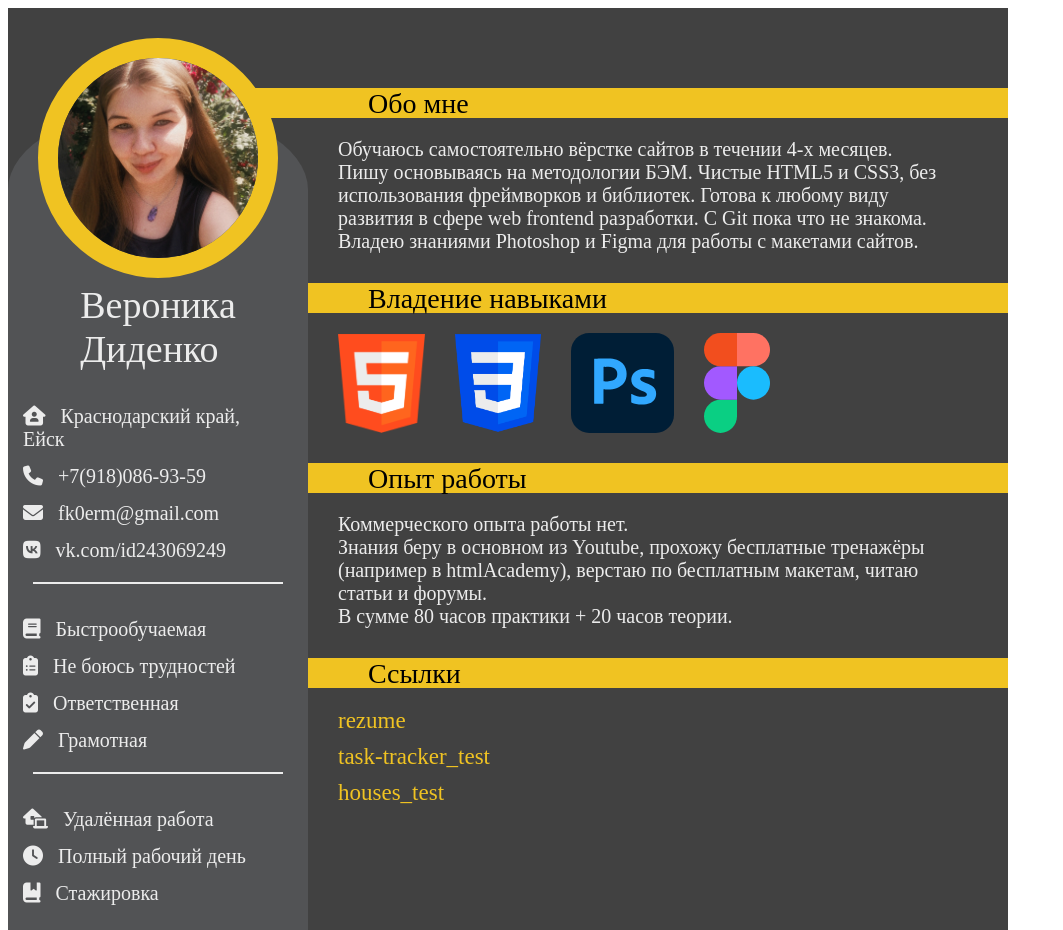
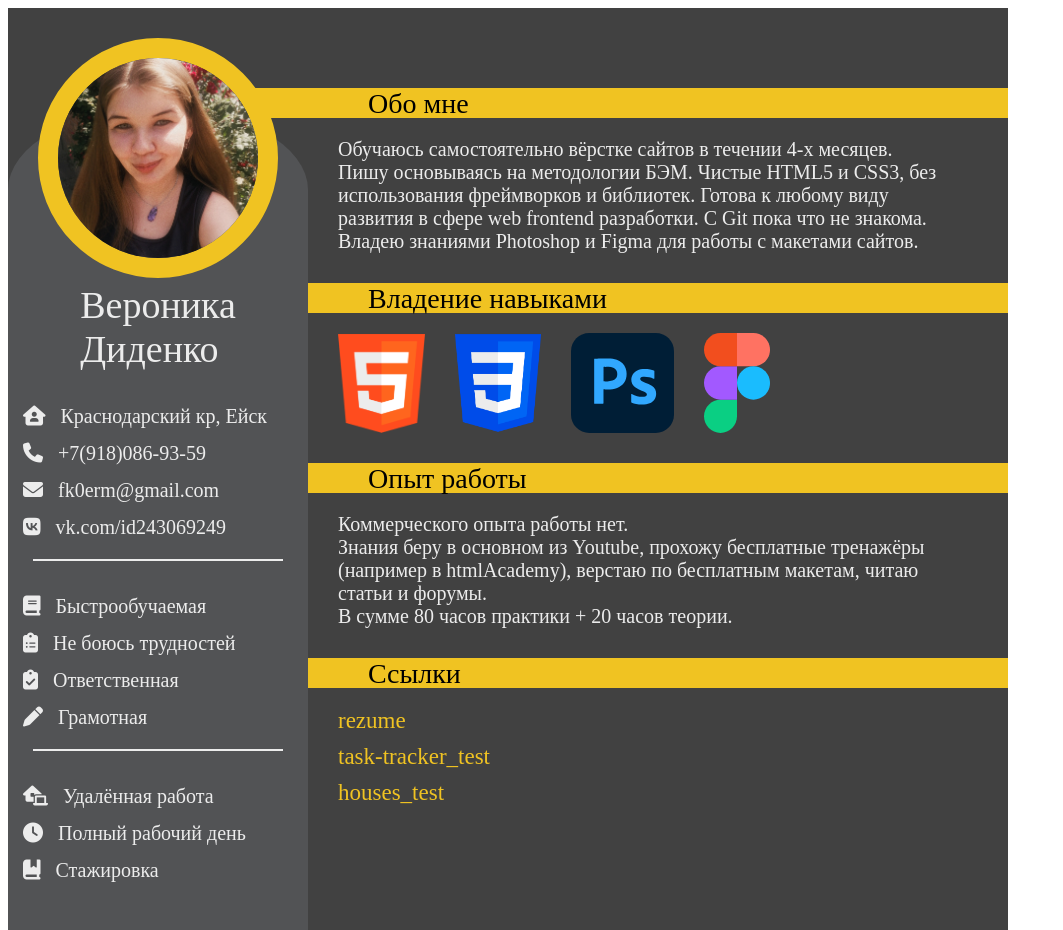
Before and after one commit to fk0Nika/rezume-1-version, a plain HTML site: page index.html in a window 1280 px wide. Shown: the top 930 px of the page, without its empty margins (0-1063 px from the left). Drawn offline with Linux system fonts and the light colour scheme.

Commit message:
Update index.html

```diff
--- a/index.html
+++ b/index.html
@@ -20,7 +20,7 @@
 			</div>
 			<div class="sidebar__info">
 				<ul>
-					<li><i class="fa-solid fa-house-user"></i>Краснодарский край, <br>Ейск</li>
+					<li><i class="fa-solid fa-house-user"></i>Краснодарский кр, Ейск</li>
 					<li><i class="fa-solid fa-phone"></i>+7(918)086-93-59</li>
 					<li><i class="fa-solid fa-envelope"></i>fk0erm@gmail.com</li>
 					<li><i class="fa-brands fa-vk"></i>vk.com/id243069249</li>
```
